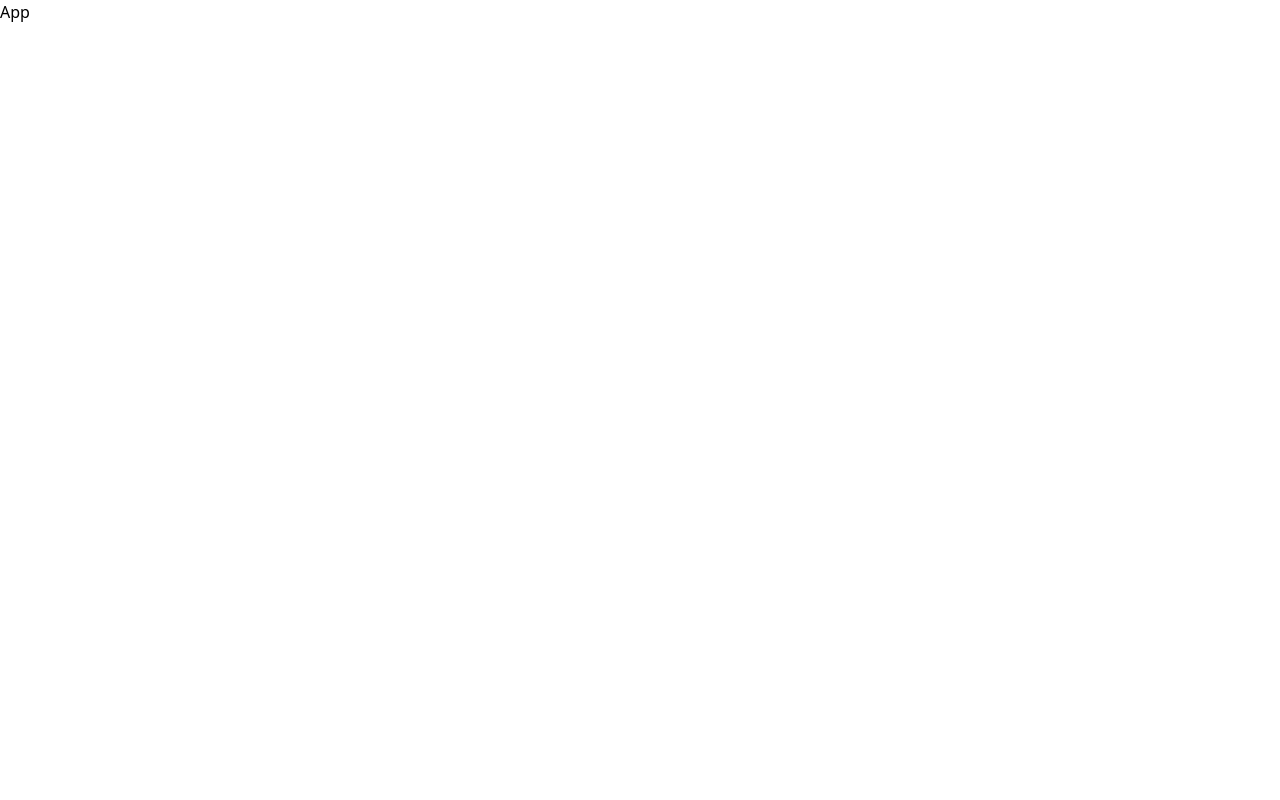
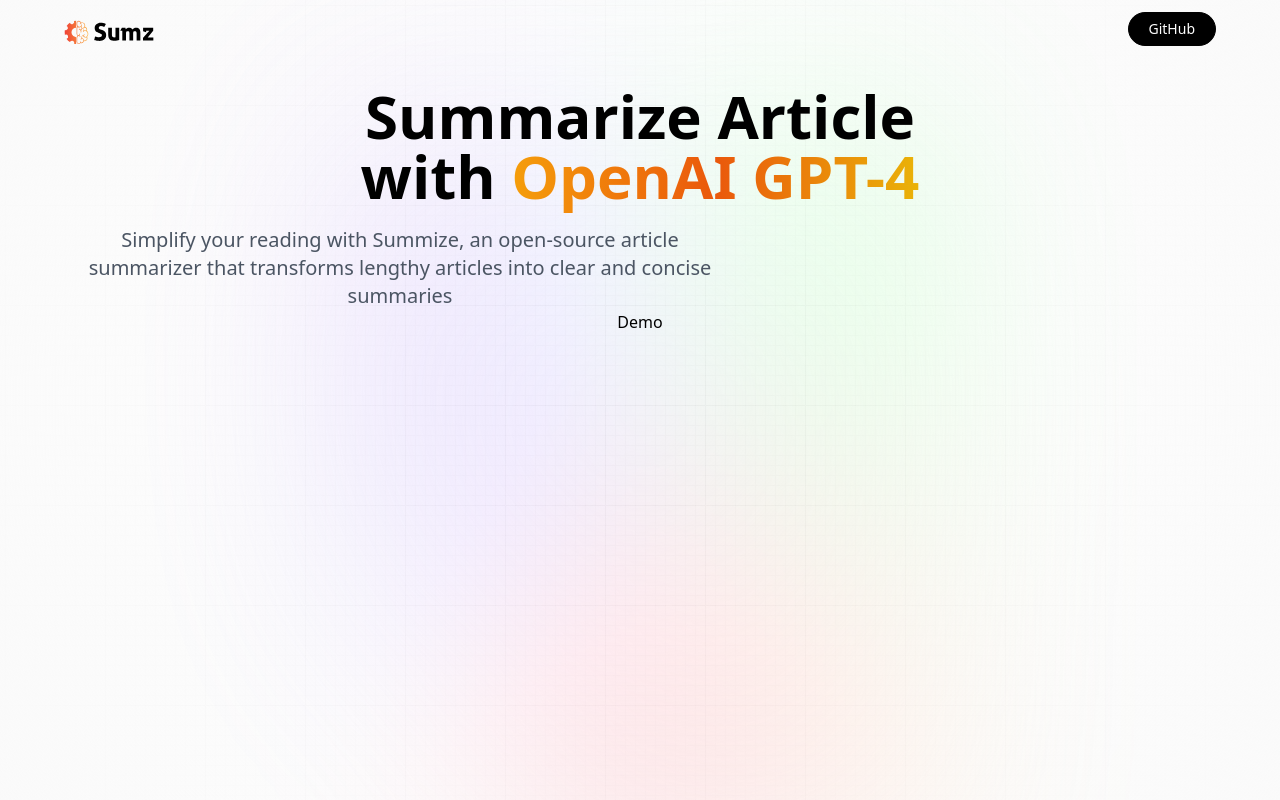
Before and after one commit to rajan7227/Summify, a React (Vite) app: page / in a window 1280 px wide. Built offline with nearby package versions, Linux system fonts and the light colour scheme; a web font is replaced by a local one.

Commit message:
added header with nav

```diff
--- a/src/App.jsx
+++ b/src/App.jsx
@@ -1,15 +1,24 @@
-import { useState } from 'react'
-import './App.css'
+import { useState } from "react";
+import "./App.css";
+import  Hero  from "./components/Hero/Hero";
+import  Demo  from "./components/Demo/Demo";
 
 function App() {
-  const [count, setCount] = useState(0)
+  const [count, setCount] = useState(0);
 
   return (
     <>
-
-      <div>App</div>
+      <main>
+        <div className="main">
+          <div className="gradient"></div>
+        </div>
+        <div className="app">
+          <Hero />
+          <Demo />
+        </div>
+      </main>
     </>
-  )
+  );
 }
 
-export default App
+export default App;
--- /dev/null
+++ b/src/components/Demo/Demo.jsx
@@ -0,0 +1,8 @@
+import React from 'react'
+
+const Demo = () => {
+  return (
+    <div>Demo</div>
+  )
+}
+export default Demo;
--- /dev/null
+++ b/src/components/Hero/Hero.jsx
@@ -0,0 +1,20 @@
+import React from 'react'
+import  Logo from '../../assets/logo.svg'
+
+const Hero = () => {
+  return (
+    <>
+    <header className='w-full '>
+      <nav className='flex justify-between items-center w-full mb-10 pt-3'>
+        <img type='button'  src={Logo} alt="Github " />
+        <button className='black_btn' onClick={()=> window.open("https://github.com", "_blank")} >GitHub</button>
+      </nav>
+      <h1 className="head_text">Summarize Article <br className='max-md:hidden' /> with <span className='orange_gradient'>OpenAI GPT-4</span></h1>
+      <h2 className='desc'>Simplify your reading with Summize, an open-source article summarizer
+        that transforms lengthy articles into clear and concise summaries</h2>
+    </header>
+    </>
+  )
+}
+
+export default Hero;
```
